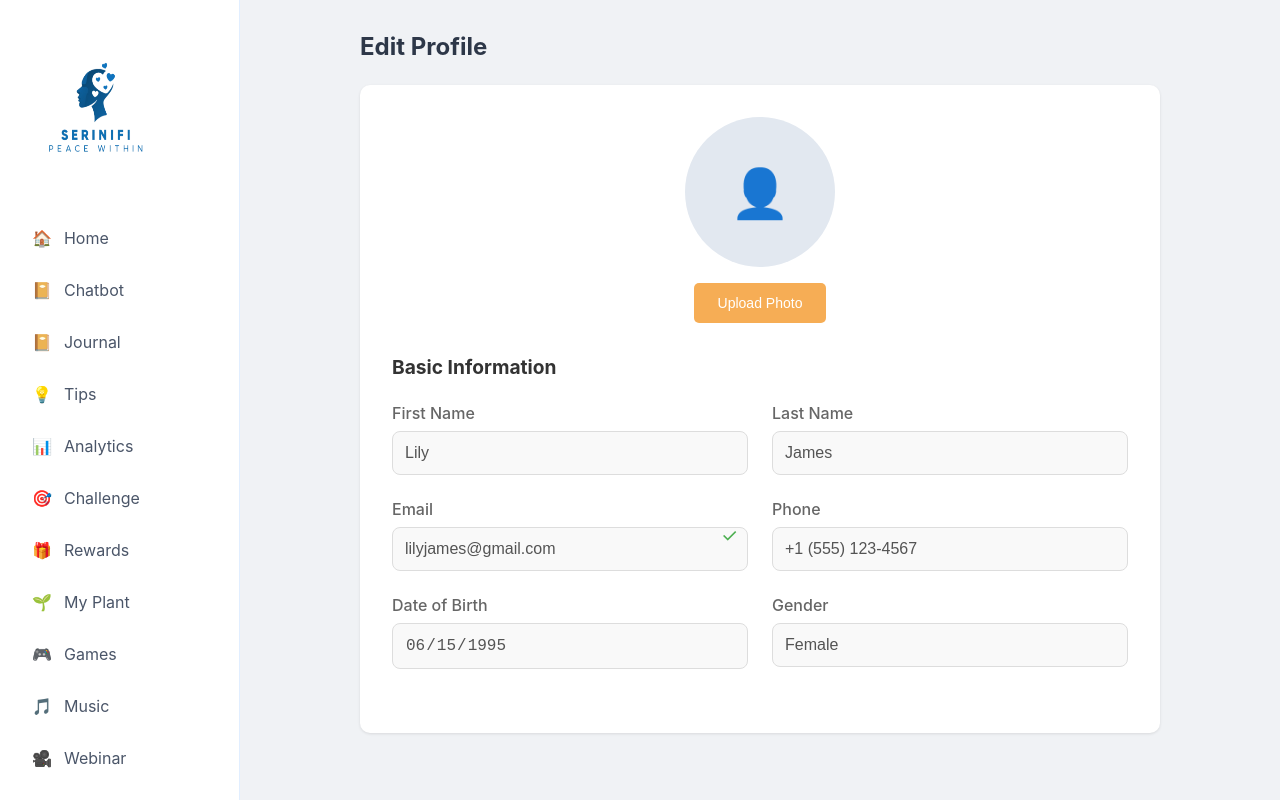
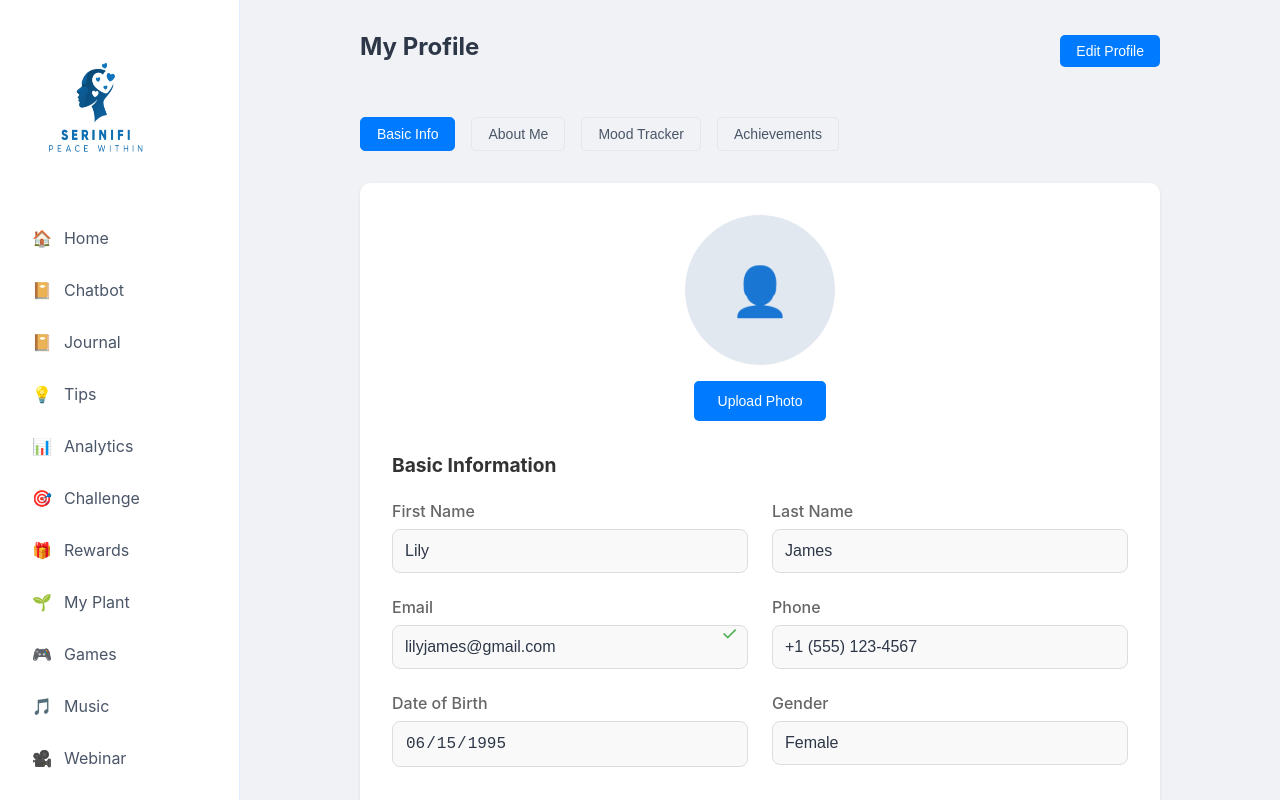
Before and after one commit to 9124tarun2004/serenifi, a React (Create React App) app: page /profile in a window 1280 px wide. Shown: the top 800 px of the page. Built offline with nearby package versions, Linux system fonts and the light colour scheme.

Commit message:
Updated code

```diff
--- a/src/components/Challenge.js
+++ b/src/components/Challenge.js
@@ -39,7 +39,7 @@ const ProgressBar = styled.div`
 const Progress = styled.div`
   width: ${props => props.progress}%;
   height: 100%;
-  background-color: #f6ad55;
+  background-color: #007bff;
   border-radius: 4px;
   transition: width 0.3s ease;
 `;
@@ -80,7 +80,7 @@ const Challenge = () => {
               </div>
               <div style={{ textAlign: 'right' }}>
                 <span style={{
-                  background: '#f6ad55',
+                  background: '#007bff',
                   color: 'white',
                   padding: '0.5rem 1rem',
                   borderRadius: '20px',
--- a/src/components/Profile.js
+++ b/src/components/Profile.js
@@ -64,7 +64,7 @@ const ProfilePhoto = styled.div`
 `;
 
 const UploadButton = styled.button`
-  background: #f6ad55;
+  background: #007bff;
   color: white;
   border: none;
   padding: 0.75rem 1.5rem;
@@ -74,7 +74,7 @@ const UploadButton = styled.button`
   transition: background-color 0.2s;
 
   &:hover {
-    background: #ed8936;
+    background: #0056b3;
   }
 `;
 
@@ -104,12 +104,12 @@ const Input = styled.input`
 
   &:focus {
     outline: none;
-    border-color: #f6ad55;
+    border-color: #007bff;
   }
 `;
 
 const SaveButton = styled.button`
-  background: #f6ad55;
+  background: #007bff;
   color: white;
   border: none;
   padding: 1rem 2rem;
@@ -120,7 +120,44 @@ const SaveButton = styled.button`
   transition: background-color 0.2s;
 
   &:hover {
-    background: #ed8936;
+    background: #0056b3;
+  }
+`;
+
+const EditButton = styled.button`
+  background: #007bff;
+  color: white;
+  border: none;
+  padding: 0.5rem 1rem;
+  border-radius: 5px;
+  cursor: pointer;
+  font-size: 0.875rem;
+  transition: background-color 0.2s;
+  margin-bottom: 1rem;
+
+  &:hover {
+    background: #0056b3;
+  }
+`;
+
+const TabContainer = styled.div`
+  display: flex;
+  gap: 1rem;
+  margin-bottom: 2rem;
+`;
+
+const TabButton = styled.button`
+  background: ${props => props.active ? '#007bff' : 'transparent'};
+  color: ${props => props.active ? 'white' : '#4a5568'};
+  border: 1px solid ${props => props.active ? '#007bff' : '#e2e8f0'};
+  padding: 0.5rem 1rem;
+  border-radius: 5px;
+  cursor: pointer;
+  font-size: 0.875rem;
+  transition: all 0.2s;
+
+  &:hover {
+    background: ${props => props.active ? '#0056b3' : '#f7fafc'};
   }
 `;
 
@@ -197,6 +234,10 @@ const Profile = () => {
       const reader = new FileReader();
       reader.onloadend = () => {
         setProfileImage(reader.result);
+        setFormData(prev => ({
+          ...prev,
+          avatar: reader.result
+        }));
       };
       reader.readAsDataURL(file);
     }
@@ -240,14 +281,18 @@ const Profile = () => {
 
   const handleSubmit = (e) => {
     e.preventDefault();
-    setProfile(formData);
-    localStorage.setItem('userProfile', JSON.stringify(formData));
+    const updatedProfile = { ...formData };
+    if (profileImage) {
+      updatedProfile.avatar = profileImage;
+    }
+    setProfile(updatedProfile);
+    localStorage.setItem('userProfile', JSON.stringify(updatedProfile));
     setIsEditing(false);
   };
 
   const handleEditClick = () => {
     setIsEditing(true);
-    setFormData(profile);
+    setFormData({ ...profile });
   };
 
   const renderBasicInfo = () => (
@@ -256,10 +301,10 @@ const Profile = () => {
       <div className="form-grid">
         <div className="form-group">
           <label>First Name</label>
-          <input
+          <Input
             type="text"
             name="firstName"
-            value={isEditing ? formData.firstName : profile.firstName}
+            value={formData.firstName}
             onChange={handleInputChange}
             disabled={!isEditing}
           />
@@ -267,10 +312,10 @@ const Profile = () => {
 
         <div className="form-group">
           <label>Last Name</label>
-          <input
+          <Input
             type="text"
             name="lastName"
-            value={isEditing ? formData.lastName : profile.lastName}
+            value={formData.lastName}
             onChange={handleInputChange}
             disabled={!isEditing}
           />
@@ -278,10 +323,10 @@ const Profile = () => {
 
         <div className="form-group">
           <label>Email</label>
-          <input
+          <Input
             type="email"
             name="email"
-            value={isEditing ? formData.email : profile.email}
+            value={formData.email}
             onChange={handleInputChange}
             disabled={!isEditing}
           />
@@ -290,10 +335,10 @@ const Profile = () => {
 
         <div className="form-group">
           <label>Phone</label>
-          <input
+          <Input
             type="tel"
             name="phone"
-            value={isEditing ? formData.phone : profile.phone}
+            value={formData.phone}
             onChange={handleInputChange}
             disabled={!isEditing}
           />
@@ -301,10 +346,10 @@ const Profile = () => {
 
         <div className="form-group">
           <label>Date of Birth</label>
-          <input
+          <Input
             type="date"
             name="dateOfBirth"
-            value={isEditing ? formData.dateOfBirth : profile.dateOfBirth}
+            value={formData.dateOfBirth}
             onChange={handleInputChange}
             disabled={!isEditing}
           />
@@ -312,10 +357,10 @@ const Profile = () => {
 
         <div className="form-group">
           <label>Gender</label>
-          <input
+          <Input
             type="text"
             name="gender"
-            value={isEditing ? formData.gender : profile.gender}
+            value={formData.gender}
             onChange={handleInputChange}
             disabled={!isEditing}
           />
@@ -329,21 +374,22 @@ const Profile = () => {
       <h3>About Me</h3>
       <div className="form-group">
         <label>Bio</label>
-        <textarea
+        <Input
+          as="textarea"
           name="bio"
-          value={isEditing ? formData.bio : profile.bio}
+          value={formData.bio}
           onChange={handleInputChange}
           disabled={!isEditing}
-          rows="4"
+          style={{ height: '100px' }}
         />
       </div>
 
       <div className="form-group">
         <label>Occupation</label>
-        <input
+        <Input
           type="text"
           name="occupation"
-          value={isEditing ? formData.occupation : profile.occupation}
+          value={formData.occupation}
           onChange={handleInputChange}
           disabled={!isEditing}
         />
@@ -351,18 +397,29 @@ const Profile = () => {
 
       <div className="form-group">
         <label>Interests</label>
-        <div className="interests-container">
+        <div className="interests-container" style={{ display: 'flex', flexWrap: 'wrap', gap: '0.5rem' }}>
           {['Meditation', 'Yoga', 'Reading', 'Music', 'Art', 'Nature', 'Exercise', 'Cooking'].map(interest => (
-            <label key={interest} className="interest-chip">
+            <label
+              key={interest}
+              style={{
+                display: 'inline-flex',
+                alignItems: 'center',
+                padding: '0.25rem 0.75rem',
+                borderRadius: '15px',
+                border: '1px solid #e2e8f0',
+                background: formData.interests.includes(interest) ? '#007bff' : 'white',
+                color: formData.interests.includes(interest) ? 'white' : '#4a5568',
+                cursor: isEditing ? 'pointer' : 'default'
+              }}
+            >
               <input
                 type="checkbox"
+                style={{ display: 'none' }}
                 checked={formData.interests.includes(interest)}
-                onChange={() => handleInterestChange(interest)}
+                onChange={() => isEditing && handleInterestChange(interest)}
                 disabled={!isEditing}
               />
-              <span className={formData.interests.includes(interest) ? 'selected' : ''}>
-                {interest}
-              </span>
+              {interest}
             </label>
           ))}
         </div>
@@ -459,7 +516,28 @@ const Profile = () => {
   return (
     <Container>
       <ProfileContainer>
-        <Title>Edit Profile</Title>
+        <div style={{ display: 'flex', justifyContent: 'space-between', alignItems: 'center', marginBottom: '2rem' }}>
+          <Title>My Profile</Title>
+          <EditButton onClick={() => setIsEditing(!isEditing)}>
+            {isEditing ? 'Cancel Editing' : 'Edit Profile'}
+          </EditButton>
+        </div>
+
+        <TabContainer>
+          <TabButton active={activeTab === 'basic'} onClick={() => setActiveTab('basic')}>
+            Basic Info
+          </TabButton>
+          <TabButton active={activeTab === 'bio'} onClick={() => setActiveTab('bio')}>
+            About Me
+          </TabButton>
+          <TabButton active={activeTab === 'mood'} onClick={() => setActiveTab('mood')}>
+            Mood Tracker
+          </TabButton>
+          <TabButton active={activeTab === 'achievements'} onClick={() => setActiveTab('achievements')}>
+            Achievements
+          </TabButton>
+        </TabContainer>
+
         <Card>
           <form onSubmit={handleSubmit}>
             {renderPhotoSection()}
@@ -469,17 +547,24 @@ const Profile = () => {
             {activeTab === 'achievements' && renderAchievements()}
 
             {isEditing && (
-              <div className="button-group">
-                <SaveButton type="submit">
-                  Save Changes
-                </SaveButton>
+              <div className="button-group" style={{ marginTop: '2rem', display: 'flex', gap: '1rem', justifyContent: 'flex-end' }}>
                 <button
                   type="button"
                   className="cancel-button"
                   onClick={() => setIsEditing(false)}
+                  style={{
+                    padding: '0.5rem 1rem',
+                    borderRadius: '5px',
+                    border: '1px solid #e2e8f0',
+                    background: 'white',
+                    cursor: 'pointer'
+                  }}
                 >
                   Cancel
                 </button>
+                <SaveButton type="submit">
+                  Save Changes
+                </SaveButton>
               </div>
             )}
           </form>
--- a/src/components/Rewards.js
+++ b/src/components/Rewards.js
@@ -43,7 +43,7 @@ const Title = styled.h1`
     transform: translateX(-50%);
     width: 60%;
     height: 4px;
-    background: linear-gradient(90deg, #f6ad55, #ed8936);
+    background: linear-gradient(90deg, #007bff, #0056b3);
     border-radius: 2px;
   }
 `;
@@ -139,7 +139,7 @@ const RewardIcon = styled.div`
   display: flex;
   align-items: center;
   justify-content: center;
-  background: ${props => props.locked ? '#f7fafc' : 'linear-gradient(135deg, #ffd1c1 0%, #ffa69e 100%)'};
+  background: ${props => props.locked ? '#f7fafc' : 'linear-gradient(135deg, #e3f2ff 0%, #007bff 100%)'};
   border-radius: 50%;
   animation: ${props => props.spinning ? css`${rotate}` : css`${float}`} ${props => props.spinning ? '5s' : '3s'} infinite ${props => props.spinning ? 'linear' : 'ease-in-out'};
 `;
@@ -170,7 +170,7 @@ const ProgressBar = styled.div`
 const Progress = styled.div`
   width: ${props => props.progress}%;
   height: 100%;
-  background: linear-gradient(90deg, #f6ad55, #ed8936);
+  background: linear-gradient(90deg, #007bff, #0056b3);
   border-radius: 4px;
   transition: width 0.3s ease;
 `;
@@ -182,7 +182,7 @@ const PointsRequired = styled.div`
 `;
 
 const RedeemButton = styled.button`
-  background: ${props => props.disabled ? '#cbd5e0' : 'linear-gradient(90deg, #f6ad55, #ed8936)'};
+  background: ${props => props.disabled ? '#cbd5e0' : 'linear-gradient(90deg, #007bff, #0056b3)'};
   color: white;
   border: none;
   padding: 0.75rem 2rem;
--- a/src/components/Settings.js
+++ b/src/components/Settings.js
@@ -112,7 +112,7 @@ const Toggle = styled.label`
   }
 
   input:checked + span {
-    background-color: #f6ad55;
+    background-color: #007bff;
   }
 
   input:checked + span:before {
```
